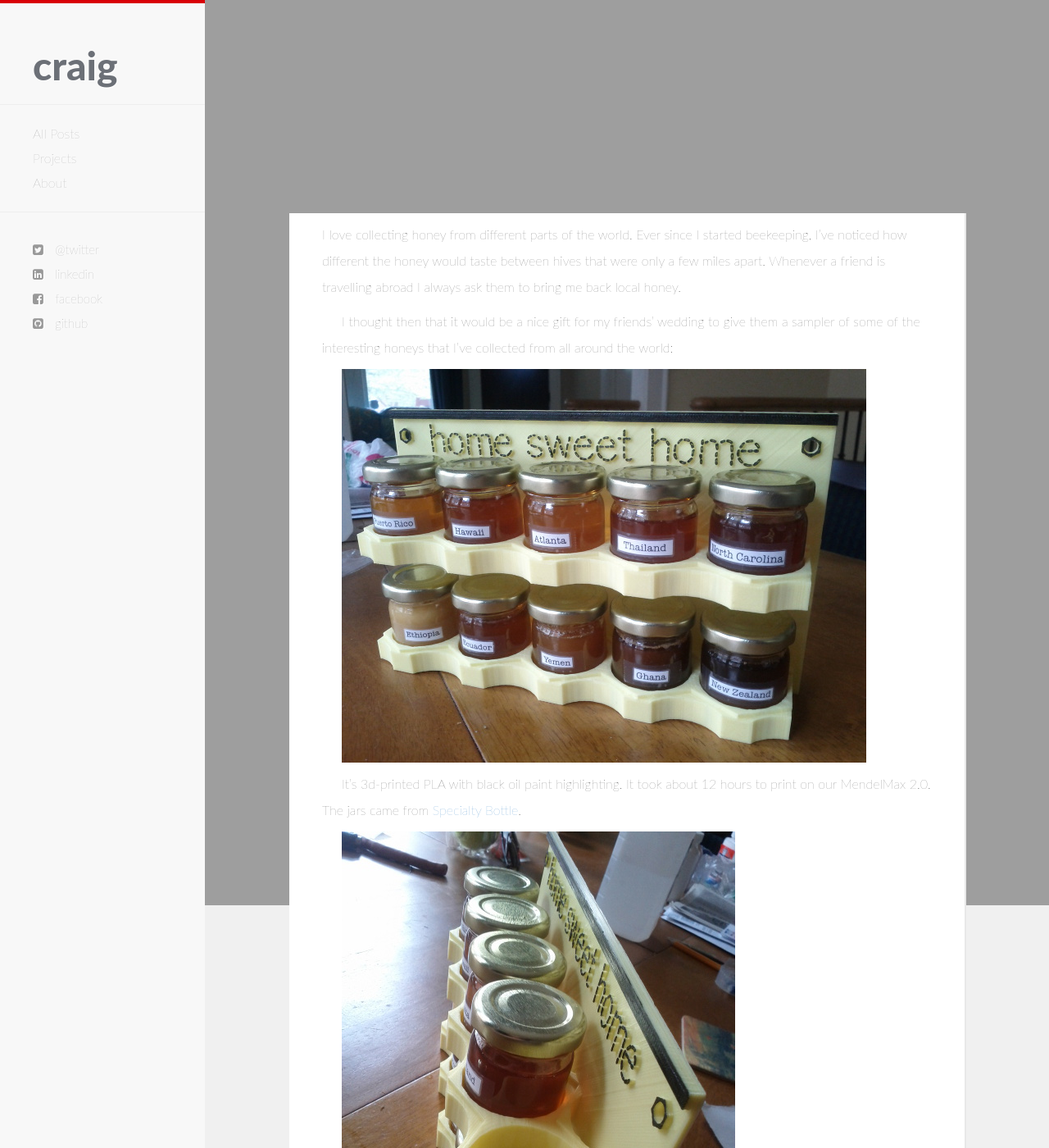
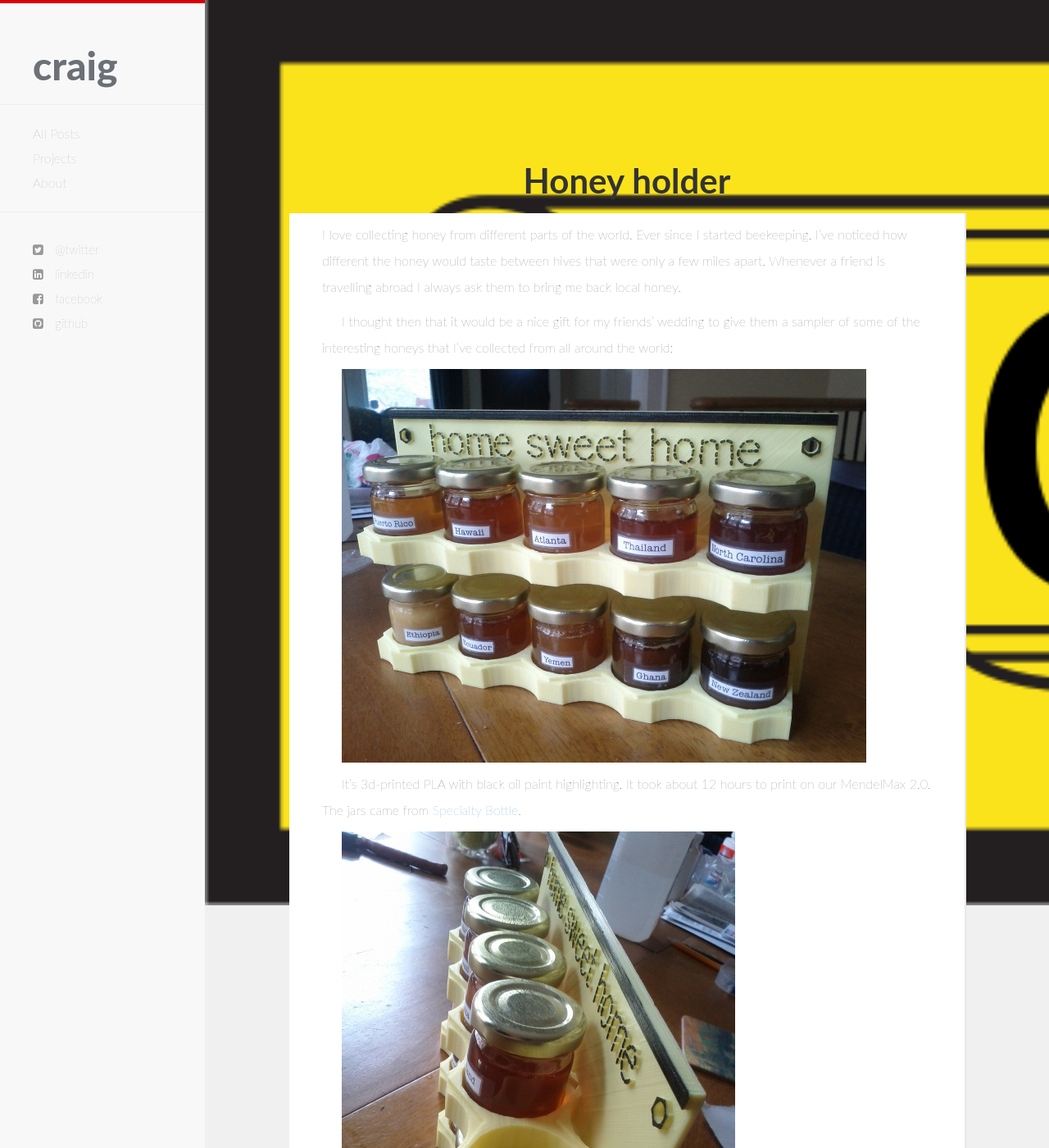
Before and after one commit to durkie/durkie.github.io, a Jekyll site: the page built from index.html, in a window 1280 px wide and 1400 px high. Shown: the whole window at 82% size. Built offline with Jekyll 4.4.1, drawn with Linux system fonts in a browser that asks for light colours; nearby versions of some CDN libraries; some web fonts are replaced; Markdown is read by kramdown in place of the engine named in the settings.

Commit message:
random cleanup

```diff
--- a/_config.yml
+++ b/_config.yml
@@ -1,14 +1,11 @@
 name: craig
 author: Craig Durkin
-markdown: redcarpet
 pygments: true
 baseurl: /
 url: http://www.highcube.org
 description:
 github: http://www.github.com/durkie
-twitter: http://www.twitter.com/
-facebook: http://www.facebook.com
-linkedin: http://www.linkedin.com
+twitter: http://www.twitter.com/high_cube
 email: craig AT highcube.org
 location: 33°45'42.73"N   84°19'52.57"W
 permalink: /:title
--- a/_includes/showcase.html
+++ b/_includes/showcase.html
@@ -1,6 +1,6 @@
 	</div>
 	<style>
-	.showcase-wrapper {background-image: url("{{ site.url }}/images/showcase.jpg"); }
+	.showcase-wrapper {background-image: url("{{ site.url }}/images/crdurkin.png"); }
 	</style>
     <div class="showcase-wrapper sticky">
       {% for post in site.posts limit: 1 %}
--- a/_posts/2014-09-03-honey-holder.markdown
+++ b/_posts/2014-09-03-honey-holder.markdown
@@ -1,6 +1,6 @@
 ---
 layout: post
-title:  "Honey holder
+title:  "Honey holder"
 date:   2014-09-03 17:56:00
 categories: fab 3dprinted honey
 ---
```
